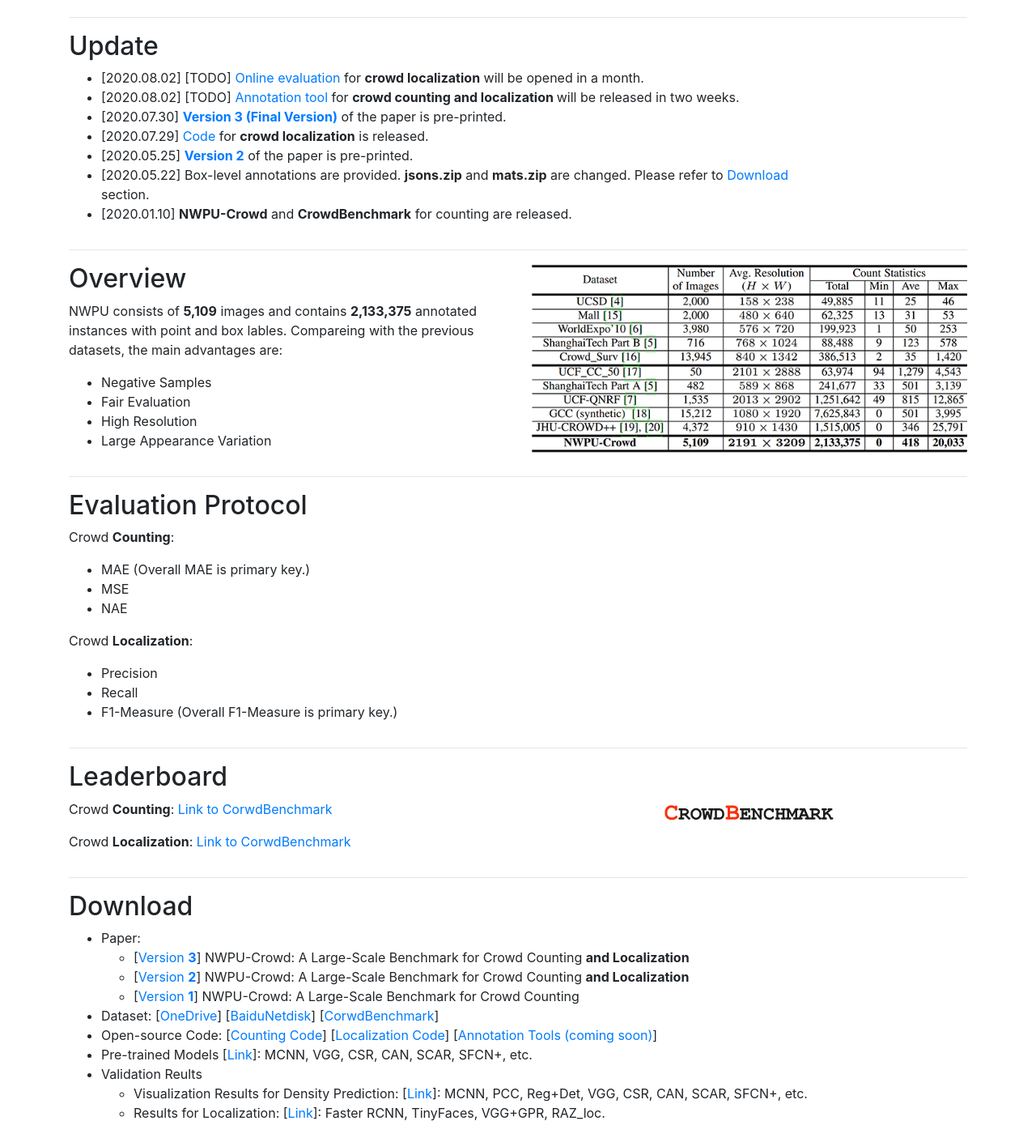
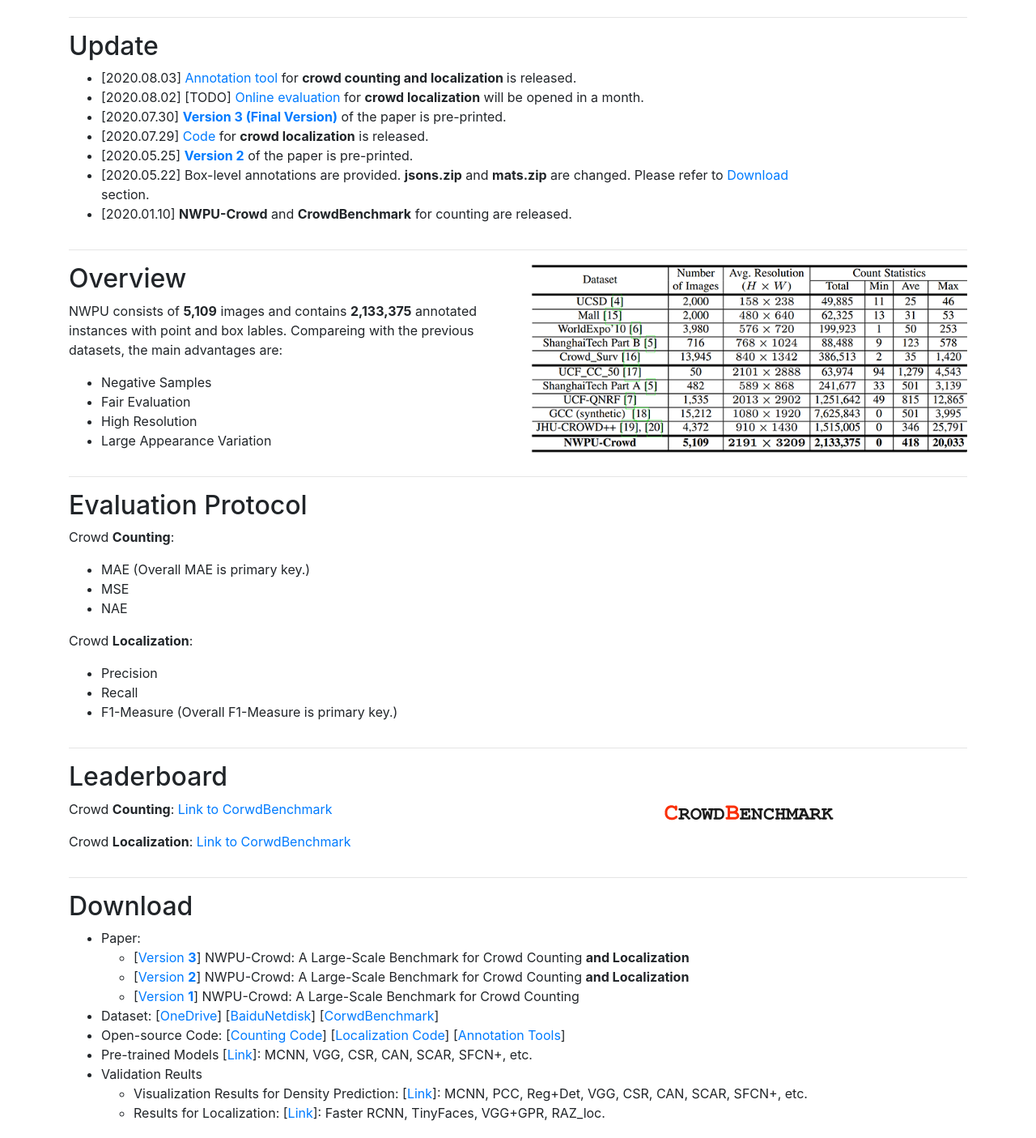
Before and after one commit to gjy3035/NWPU-Crowd-Sample-Code, a website: page index.html in a window 1280 px wide. Shown: the part 699-2104 px from the top of the page at 81% size. Drawn offline with Linux system fonts and the light colour scheme.

Commit message:
Update index.html

```diff
--- a/index.html
+++ b/index.html
@@ -75,8 +75,8 @@
     <div class="col-lg-10">
       <h2>Update</h2>
       <ul>
+        <li> [2020.08.03] <a href='https://github.com/Elin24/cclabeler'>Annotation tool</a> for <strong>crowd counting and localization </strong> is released.
         <li> [2020.08.02] [TODO] <a href='https://www.crowdbenchmark.com/nwpucrowdloc.html'>Online evaluation</a> for <strong>crowd localization</strong> will be opened in a month.
-        <li> [2020.08.02] [TODO] <a href='#'>Annotation tool</a> for <strong>crowd counting and localization </strong> will be released in two weeks.
         <li> [2020.07.30] <a href='https://arxiv.org/abs/2001.03360'><strong>Version 3 (Final Version)</strong></a> of the paper is pre-printed.
         <li> [2020.07.29] <a href='https://github.com/gjy3035/NWPU-Crowd-Sample-Code-for-Localization'>Code</a> for <strong>crowd localization</strong> is released.
         <li> [2020.05.25] <a href='https://arxiv.org/abs/2001.03360v2'><strong>Version 2</strong></a> of the paper is pre-printed.
@@ -147,7 +147,7 @@
           <li>[<a href='https://arxiv.org/abs/2001.03360v1'>Version <strong>1</strong></a>] NWPU-Crowd: A Large-Scale Benchmark for Crowd Counting</li>
         </ul>
       <li> Dataset: [<a href='https://mailnwpueducn-my.sharepoint.com/:f:/g/personal/gjy3035_mail_nwpu_edu_cn/EsubMp48wwJDiH0YlT82NYYBmY9L0s-FprrBcoaAJkI1rw?e=e2JLgD'>OneDrive</a>] [<a href='https://pan.baidu.com/s/1c2eLEE7leN0jz-fM38zyIQ'>BaiduNetdisk</a>] [<a href='http://share.crowdbenchmark.com:2443/home/NWPU-Crowd_Dataset'>CorwdBenchmark</a>]</li>
-      <li> Open-source Code: [<a href='https://github.com/gjy3035/NWPU-Crowd-Sample-Code'>Counting Code</a>] [<a href='https://github.com/gjy3035/NWPU-Crowd-Sample-Code-for-Localization'>Localization Code</a>] [<a href='#'>Annotation Tools (coming soon)</a>]</li>
+      <li> Open-source Code: [<a href='https://github.com/gjy3035/NWPU-Crowd-Sample-Code'>Counting Code</a>] [<a href='https://github.com/gjy3035/NWPU-Crowd-Sample-Code-for-Localization'>Localization Code</a>] [<a href='https://github.com/Elin24/cclabeler'>Annotation Tools</a>]</li>
       <li> Pre-trained Models [<a href='http://share.crowdbenchmark.com:2443/home/Pre-trained_Models_NWPU-Crowd'>Link</a>]: MCNN, VGG, CSR, CAN, SCAR, SFCN+, etc.</li>
       <li>Validation Reults</li>
       <ul>
```
